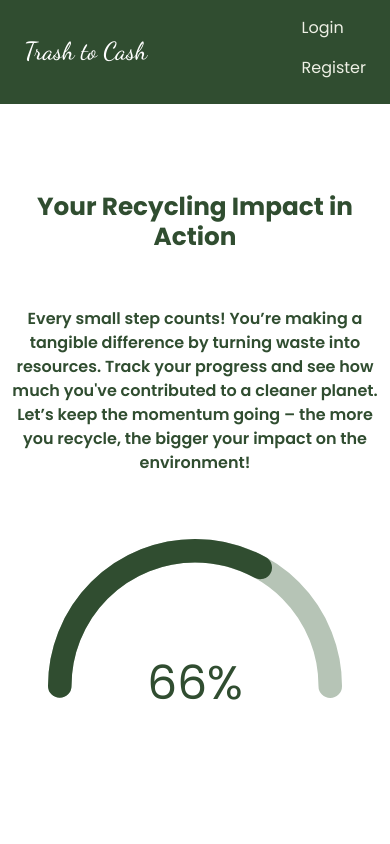
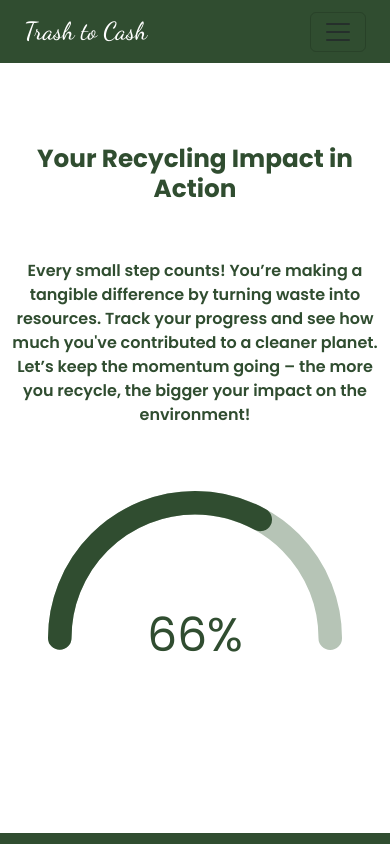
Before and after one commit to PranjalSawant/Mini-Project, a React (Create React App) app in the folder frontend/: page /sellwaste in a window 390 px wide. Shown: the top 844 px of the page. Built offline with nearby package versions, Linux system fonts and the light colour scheme.

Commit message:
responsiveness

```diff
--- a/frontend/src/components/Header.jsx
+++ b/frontend/src/components/Header.jsx
@@ -1,10 +1,9 @@
-import React, { useState } from "react";
-import { useEffect } from "react";
+import React, { useState, useEffect } from "react";
 import { Link } from "react-router-dom";
 
 export const Header = () => {
-  // const navigate = useNavigate();
   const [userName, setUserName] = useState(null);
+
   useEffect(() => {
     const cookies = document.cookie.split("; ").reduce((acc, cookie) => {
       const [name, value] = cookie.split("=");
@@ -18,32 +17,36 @@ export const Header = () => {
   }, []);
 
   const handleLogout = () => {
-    // Clear
     document.cookie = "id=; expires=Thu, 01 Jan 1970 00:00:00 UTC; path=/;";
-    document.cookie =
-      "username=; expires=Thu, 01 Jan 1970 00:00:00 UTC; path=/;";
-    document.cookie =
-      "isAgent=; expires=Thu, 01 Jan 1970 00:00:00 UTC; path=/;";
-    // navigate("/login");
+    document.cookie = "username=; expires=Thu, 01 Jan 1970 00:00:00 UTC; path=/;";
+    document.cookie = "isAgent=; expires=Thu, 01 Jan 1970 00:00:00 UTC; path=/;";
   };
+
   return (
     <>
       <nav className="navbar navbar-expand-lg bg-olive fixed-top">
-        <div className="container-fluid px-4 d-flex justify-content-between align-items-center">
+        <div className="container px-4 d-flex justify-content-between align-items-center">
           <Link
             className="navbar-brand text-white dancing-script-brand fs-2"
             to="/"
           >
             Trash to Cash
           </Link>
-          <div className="collapse navbar-collapse justify-content-center">
-            <ul className="navbar-nav mb-2 mb-lg-0">
+          <button
+            className="navbar-toggler"
+            type="button"
+            data-bs-toggle="collapse"
+            data-bs-target="#navbarNav"
+            aria-controls="navbarNav"
+            aria-expanded="false"
+            aria-label="Toggle navigation"
+          >
+            <span className="navbar-toggler-icon"></span>
+          </button>
+          <div className="collapse navbar-collapse justify-content-end" id="navbarNav">
+            <ul className="navbar-nav">
               <li className="nav-item">
-                <Link
-                  className="nav-link px-3 active"
-                  aria-current="page"
-                  to="/"
-                >
+                <Link className="nav-link px-3 active" aria-current="page" to="/">
                   Home
                 </Link>
               </li>
@@ -67,22 +70,36 @@ export const Header = () => {
                   Buy Waste
                 </Link>
               </li>
+
+              {/* Add Login and Register inside the collapsible section for mobile */}
+              {!userName && (
+                <>
+                  <li className="nav-item d-lg-none">
+                    <Link className="nav-link px-3" to="/login">
+                      Login
+                    </Link>
+                  </li>
+                  <li className="nav-item d-lg-none">
+                    <Link className="nav-link px-3" to="/register">
+                      Register
+                    </Link>
+                  </li>
+                </>
+              )}
             </ul>
-          </div>
-          <ul className="navbar-nav mb-2 mb-lg-0">
+
+            {/* Only show these outside the collapse on large screens */}
+            <ul className="navbar-nav d-none d-lg-flex">
               {userName ? (
-              <>
                 <div className="dropdown">
                   <span
                     className="nav-link dropdown-toggle"
-                    href="#"
                     role="button"
                     data-bs-toggle="dropdown"
                     aria-expanded="false"
                   >
                     Welcome, {userName}!
                   </span>
-
                   <ul className="dropdown-menu">
                     <li className="nav-item">
                       <Link className="dropdown-item" to="/offers">
@@ -105,16 +122,15 @@ export const Header = () => {
                     </li>
                   </ul>
                 </div>
-              </>
               ) : (
                 <>
                   <li className="nav-item">
-                  <Link className="nav-link" to="/login">
+                    <Link className="nav-link px-3" to="/login">
                       Login
                     </Link>
                   </li>
                   <li className="nav-item">
-                  <Link className="nav-link" to="/register">
+                    <Link className="nav-link px-3" to="/register">
                       Register
                     </Link>
                   </li>
@@ -122,6 +138,7 @@ export const Header = () => {
               )}
             </ul>
           </div>
+        </div>
       </nav>
       <div className="py-5"></div>
     </>
--- a/frontend/src/components/Rates.jsx
+++ b/frontend/src/components/Rates.jsx
@@ -57,7 +57,7 @@ export const Rates = () => {
         ]
     };
     return (
-        <div className='bg-olive p-5'>
+        <div className='bg-olive p-md-5'>
             <div className="container">
                 <Titles heading="Cash for Your Trash: See How Much You Can Earn!" textColor="text-white" />
                 <div className="container">
--- a/frontend/src/components/Sidebar.jsx
+++ b/frontend/src/components/Sidebar.jsx
@@ -1,13 +1,30 @@
-import React from 'react';
+import React, { useState } from 'react';
 import { Link } from 'react-router-dom';
 
 const Sidebar = ({ setActiveComponent }) => {
+  const [isOpen, setIsOpen] = useState(false);
+
+  const toggleSidebar = () => {
+    setIsOpen(!isOpen);
+  };
+
   return (
-    <div className="bg-olive text-light sidebar position-fixed d-none d-md-block p-3" style={{ width: '250px', height: '100vh' }}>
-      <Link
-            className="navbar-brand text-white dancing-script-brand fs-2"
-            to="/"
+    <>
+      {/* Sidebar Toggle Button for Mobile */}
+      <button
+        className="btn btn-olive d-md-none position-fixed"
+        style={{ top: '10px', left: '10px', zIndex: 1000 }}
+        onClick={toggleSidebar}
       >
+        ☰
+      </button>
+
+      {/* Sidebar */}
+      <div
+        className={`bg-olive text-light sidebar position-fixed p-3 ${isOpen ? 'd-block' : 'd-none'} d-md-block`}
+        style={{ width: '300px', height: '100vh', zIndex: 999 }}
+      >
+        <Link className="navbar-brand text-white dancing-script-brand fs-2" to="/">
           Trash to Cash
         </Link>
         <ul className="nav flex-column mt-3">
@@ -33,6 +50,10 @@ const Sidebar = ({ setActiveComponent }) => {
           </li>
         </ul>
       </div>
+
+      {/* Backdrop for mobile when sidebar is open */}
+      {isOpen && <div className="backdrop position-fixed d-md-none" onClick={toggleSidebar} style={{ top: 0, left: 0, width: '100vw', height: '100vh', backgroundColor: 'rgba(0,0,0,0.5)', zIndex: 998 }}></div>}
+    </>
   );
 };
 
--- a/frontend/src/components/Topbar.jsx
+++ b/frontend/src/components/Topbar.jsx
@@ -5,7 +5,7 @@ const Topbar = () => {
   return (
     <nav className="navbar navbar-expand-lg navbar-light ">
       <div className="container-fluid">
-        <span className="navbar-brand mb-0 h1 text-olive">Admin Dashboard</span>
+        <span className="navbar-brand mb-0 h1 text-olive px-md-0 px-4">Admin Dashboard</span>
         <div className="collapse navbar-collapse">
           <ul className="navbar-nav ms-auto">
             <li className="nav-item">
--- a/frontend/src/pages/AgentsTrack.jsx
+++ b/frontend/src/pages/AgentsTrack.jsx
@@ -1,4 +1,4 @@
-import React from 'react'
+import React from 'react';
 import { Titles } from '../components/Titles';
 
 export const AgentsTrack = () => {
@@ -17,7 +17,7 @@ export const AgentsTrack = () => {
       collectionCity: 'Mumbai',
       collectionZip: '400001',
       collectionCountry: 'India',
-          completed:'Done'
+      completed: 'Done'
     },
     {
       collectionId: 2,
@@ -36,15 +36,19 @@ export const AgentsTrack = () => {
       completed: 'Done'
     }
   ];
-      const OrderComplete = ()=> {
 
-      }
+  const OrderComplete = () => {
+    console.log('Order completed');
+  };
+
   return (
     <div className="container-fluid mt-4">
-          <Titles heading="Collection Data" textColor="text-olive"/>
+      <Titles heading="Collection Data" textColor="text-olive" />
+
+      {/* Wrapping table with table-responsive for responsiveness */}
+      <div className="table-responsive">
         <table className="table table-bordered rounded" style={{ borderColor: '#000' }}>
           <thead style={{ backgroundColor: '#304D30', color: '#fff' }}>
-
             <tr>
               <th>Collection ID</th>
               <th>User ID</th>
@@ -78,12 +82,16 @@ export const AgentsTrack = () => {
                 <td>{item.collectionCity}</td>
                 <td>{item.collectionZip}</td>
                 <td>{item.collectionCountry}</td>
-                  <td><button className='btn btn-success' onClick={OrderComplete()}>{item.completed}</button></td>
-
+                <td>
+                  <button className='btn btn-success' onClick={OrderComplete}>
+                    {item.completed}
+                  </button>
+                </td>
               </tr>
             ))}
           </tbody>
         </table>
       </div>
+    </div>
   );
 };
--- a/frontend/src/pages/Contactpage.jsx
+++ b/frontend/src/pages/Contactpage.jsx
@@ -11,7 +11,7 @@ export const Contactpage = () => {
           <img src={contact} alt="" className='img-fluid rounded-5 w-100' />
           </div>
           <div className="col-lg-6">
-            <div className='p-5 d-flex'>
+            <div className='p-md-5 d-flex'>
               <div className="m-auto">
               <Titles textColor="text-olive" heading="We’d Love to Hear From You"/>
             <p className='fw-semibold text-olive text-center'>Whether you have a question, want to know more about our platform, or need assistance, we’re here to help. Let’s work together to make a positive impact!</p>
--- a/frontend/src/pages/SellWaste.jsx
+++ b/frontend/src/pages/SellWaste.jsx
@@ -150,7 +150,7 @@ export const SellWaste = () => {
 
   return (
     <div className="">
-      <div className="py-5 text-olive">
+      <div className="py-md-5 text-olive">
         <div className="container">
             {/*  alert */}
             {alertMessage && (
```
Also changed, not shown: frontend/src/pages/AdminPanel.jsx (+7 -208 lines). Lines whose indentation alone changed are shown as unchanged.
